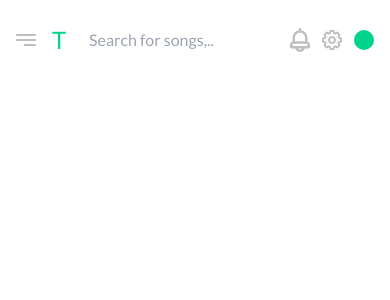
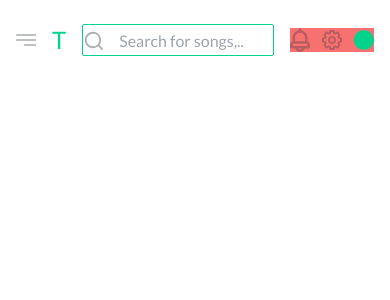
Before and after one commit to alli-Codes/Tunify-vite-, a Vue app: page / in a window 390 px wide. Shown: the top 300 px of the page. Built offline with nearby package versions, Linux system fonts and the light colour scheme.

Commit message:
Styling and making it responsive

```diff
--- a/src/components/Header.vue
+++ b/src/components/Header.vue
@@ -1,6 +1,7 @@
 <script>
 // import { Icon } from "@iconify/vue";
 import Hamburger from "./icons/Hamburger.vue";
+import Search from "./icons/Search.vue";
 import Notification from "./icons/Notification.vue";
 import Cog from "./icons/Cog.vue";
 
@@ -8,6 +9,7 @@ export default {
   name: "Header",
   components: {
     Hamburger,
+    Search,
     Notification,
     Cog,
   },
@@ -21,13 +23,25 @@ export default {
         <Hamburger class="w-5" />
         <h2 class="text-primary text-2xl font-body">T</h2>
       </div>
-      <div class="search__section font-body">
-        <input type="text" placeholder="Search for songs,.." />
+      <div
+        class="search__section w-full md:max-w-[24rem] lg:max-w-[32rem] h-8 bg-green-400 flex font-body border border-primary rounded-sm relative"
+      >
+        <Search class="w-5 z-10" />
+        <input
+          type="text"
+          class="h-full w-full pl-9 pr-3 py-2 outline-0 absolute"
+          placeholder="Search for songs,.."
+        />
       </div>
-      <div class="user__section flex items-center gap-3">
+      <div
+        class="user__section bg-red-400 flex justify-end items-center gap-3 md:gap-6"
+      >
         <Notification class="w-5" />
         <Cog class="w-5" />
-        <span class="user__image w-5 h-5 bg-primary rounded-full"></span>
+        <div class="user__details flex">
+          <span class="user__image w-5 h-5 bg-primary rounded-full"></span>
+          <p class="user__name hidden md:flex">Ademola Michael</p>
+        </div>
       </div>
     </div>
   </header>
```
